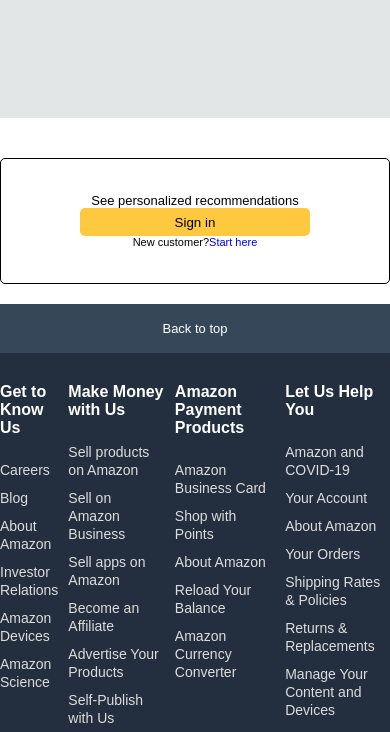
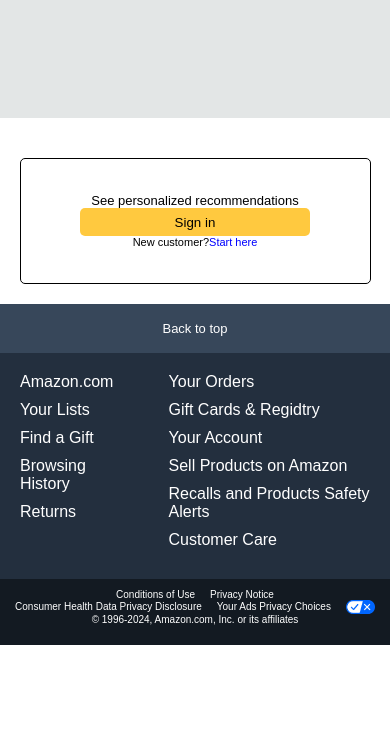
Before and after one commit to arafat-ahmed-dev/amazon, a plain HTML site: page index.html in a window 390 px wide. Shown: the part 9830-10562 px from the top of the page. After the commit the page ends 10475 px from the top, so only its background shows below. Drawn offline with Linux system fonts and the light colour scheme.

Commit message:
all most done

```diff
--- a/index.html
+++ b/index.html
@@ -1147,6 +1147,37 @@
     </div>
     </footer>
 </div>
+<!--responsive footer-->
+<div class="rec-footer-details">
+  <ul>
+      <a href="#"><li>Amazon.com</li></a>
+      <a href="#"><li>Your Lists</li></a>
+      <a href="#"><li>Find a Gift</li></a>
+      <a href="#"><li>Browsing History</li></a>
+      <a href="#"><li>Returns</li></a>
+  </ul>
+  <ul>
+      <a href="#"><li>Your Orders</li></a>
+      <a href="#"><li>Gift Cards & Regidtry</li></a>
+      <a href="#"><li>Your Account</li></a>
+      <a href="#"><li>Sell Products on Amazon</li></a>
+      <a href="#"><li>Recalls and Products Safety Alerts</li></a>
+      <a href="#"><li>Customer Care</li></a>
+  </ul>
+</div>
+<div class="rec-web-footer">
+  <ul>
+    <li><a href="#">Conditions of Use</a></li>
+    <li><a href="#">Privacy Notice</a></li>
+    </ul>
+    <ul>
+    <li><a href="#">Consumer Health Data Privacy Disclosure</a></li>
+    <li><a href="#">Your Ads Privacy Choices</a></li><img src="icon/footer.png" alt="footer">
+   </ul>
+  <p>© 1996-2024, Amazon.com, Inc. or its affiliates</p>
+</div>
+<!--End-responsive footer-->
 <!--End footer-->
+
   </body>
 </html>
--- a/media.css
+++ b/media.css
@@ -1,6 +1,7 @@
 @media (max-width: 600px) {
-    .hero{
-        height: auto;
+    .body-layout{
+        min-height: 418px;
+        height: 100%;
     }
     .squre-box{
         width: 100%;
@@ -159,4 +160,62 @@
     .large-prize-box-img {
         width: 100%;
     }
+    .signin-var{
+        width: 90%;
+    }
+    .foooter-head {
+        justify-content: center;
+    }
+    .footer-nav{
+        display: none;
+    }
+    .rec-footer-details{
+        display: block;
+    }
+    .rec-footer-details {
+        background-color: #232f3e;
+        display: flex;
+        justify-content: center;
+        gap: 50px;
+        height: 100%;
+        padding: 20px;
+    }
+    ul{
+        list-style-type: none;
+    }
+    .rec-footer-details li{
+        padding-bottom: 10px;
+    }
+    .footer-line{
+        display: none;
+    }
+    .rec-web-footer {
+        font-size: 10px;
+        background-color: #131a22;
+        padding: 10px 0 20px;
+    }
+    .rec-web-footer p {
+        text-align: center;
+        color: white;
+        margin: 0 auto;
+    }
+    .rec-web-footer ul{
+        list-style-type: none;
+        display: flex;
+        justify-content: center;
+        align-items: center;
+        gap: 15px;
+        padding: 0;
+        margin: 0 auto;
+        /* padding: 20px 0 5px; */
+    }
+    .rec-web-footer li {
+        gap: 5px;
+    }
+    .rec-web-footer a:hover {
+        text-decoration: underline;
+    }
+    .rec-web-footer a {
+        color: white;
+    }
 }
--- a/style.css
+++ b/style.css
@@ -584,6 +584,9 @@
     background-color: #232f3e;
     color: white;
 }
+.rec-footer-details {
+    display: none;
+}
 .footer-details {
     display: flex;
     gap: 100px;
```
Also changed, not shown: demo.html (+69 -0 lines).
